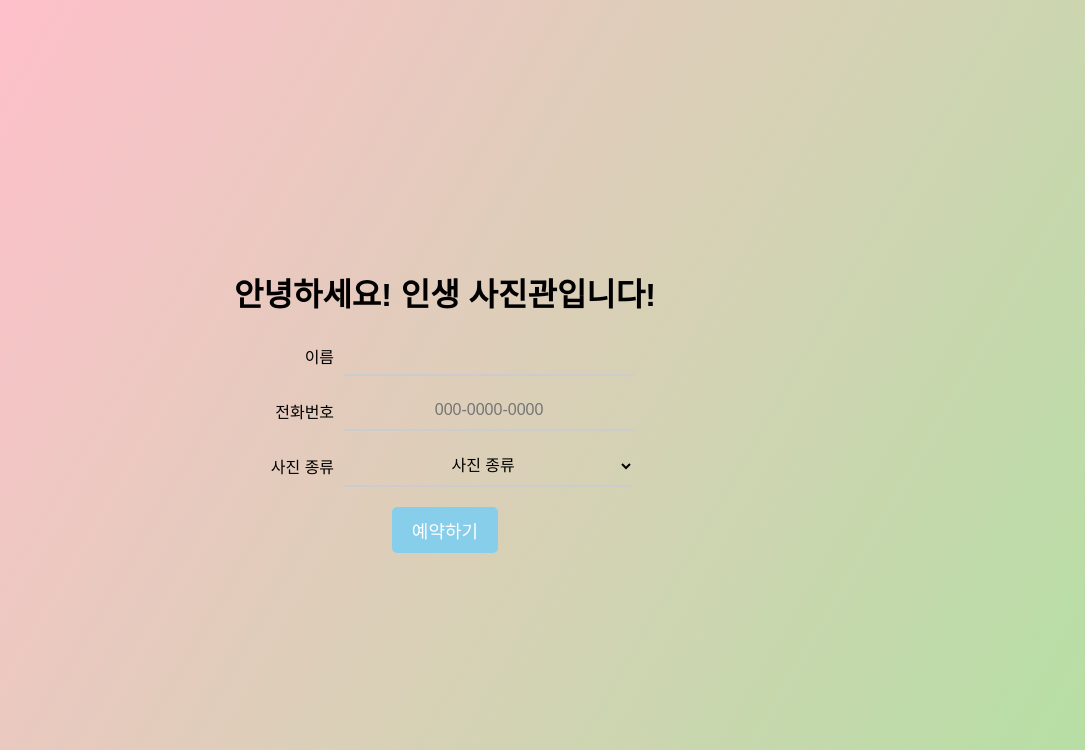
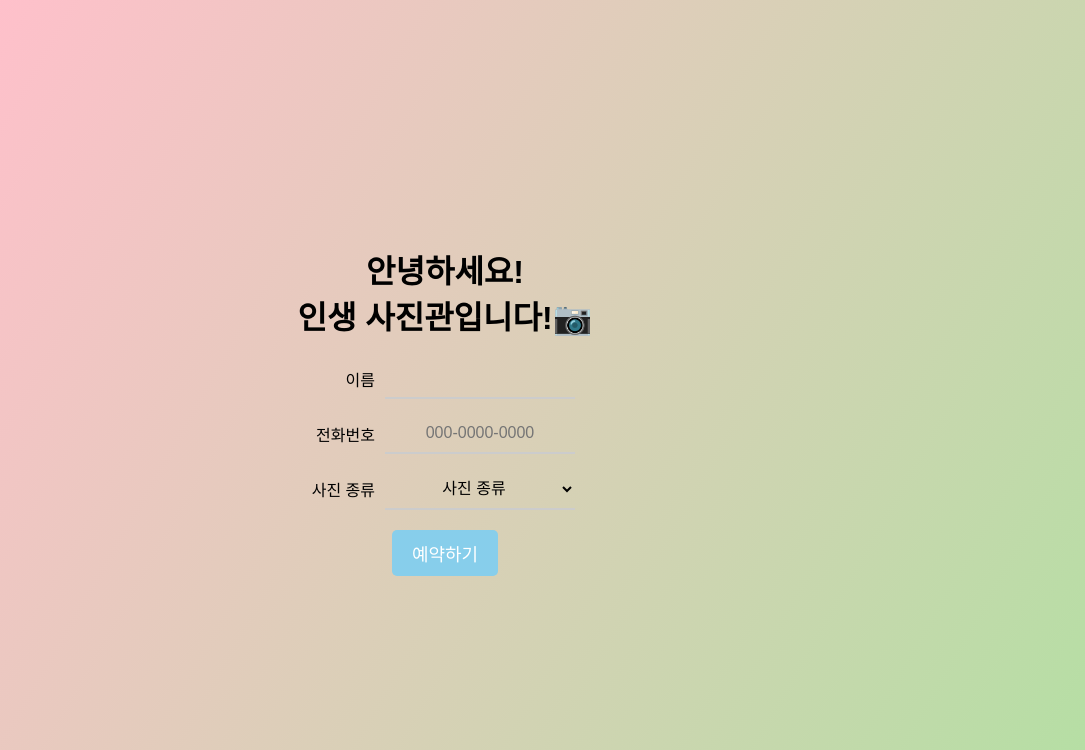
Before and after one commit to brain-stackoverflowed/hantithing, a Flask app: page / in a window 1280 px wide. Shown: the top 750 px of the page, without its empty margins (195-1280 px from the left). Run offline with Flask 3, Linux system fonts and the light colour scheme.

Commit message:
Add files via upload

```diff
--- a/app.py
+++ b/app.py
@@ -110,4 +110,4 @@ def admin_redirect():
     return redirect(url_for('admin_login'))
 
 if __name__ == '__main__':
-    app.run(host='0.0.0.0', port=5000)
+    app.run(debug=True)
--- a/static/styles.css
+++ b/static/styles.css
@@ -1,4 +1,7 @@
 /* 전체 페이지의 스타일 */
+h1 {
+    text-align: center;
+}
 body {
     font-family: Arial, sans-serif;
     display: flex;
@@ -29,12 +32,12 @@ body {
     display: flex;
     justify-content: flex-start;
     align-items: center;
-    width: 400px; /* 모든 입력 행의 고정 너비 설정 */
+    width: 300px; /* 모든 입력 행의 고정 너비 설정 */
     margin-bottom: 15px;
 }
 
 .input-row label {
-    width: 100px;  /* 레이블의 고정 너비 */
+    width: 80px;  /* 레이블의 고정 너비 */
     text-align: right; /* 레이블을 오른쪽 정렬 */
     font-size: 16px;
     margin-right: 10px; /* 레이블과 입력 필드 간격 */
--- a/templates/home.html
+++ b/templates/home.html
@@ -8,7 +8,8 @@
 </head>
 <body>
     <div class="container">
-        <h1>안녕하세요! 인생 사진관입니다!</h1>
+        <h1>안녕하세요!
+        <br>인생 사진관입니다!📷</h1>
         <form action="/reservation" method="POST">
             <div class="input-row">
                 <label for="name">이름</label>
```
Also changed, not shown: password.txt (line endings or trailing spaces).
